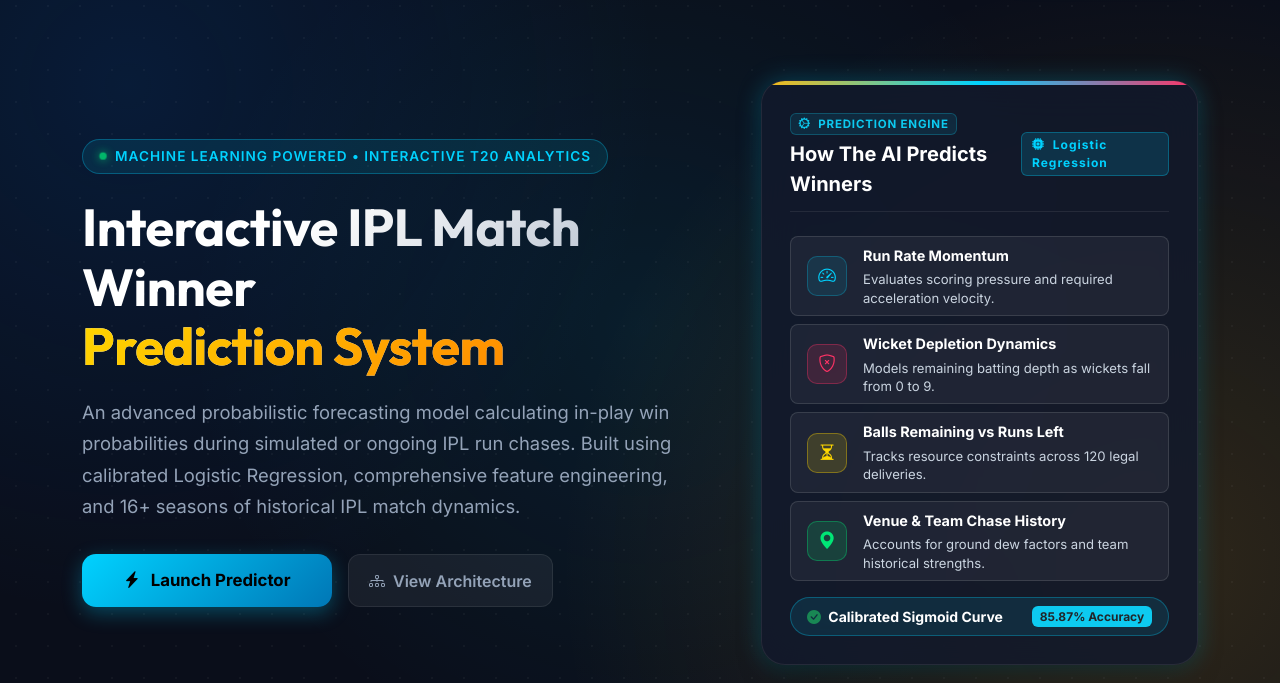
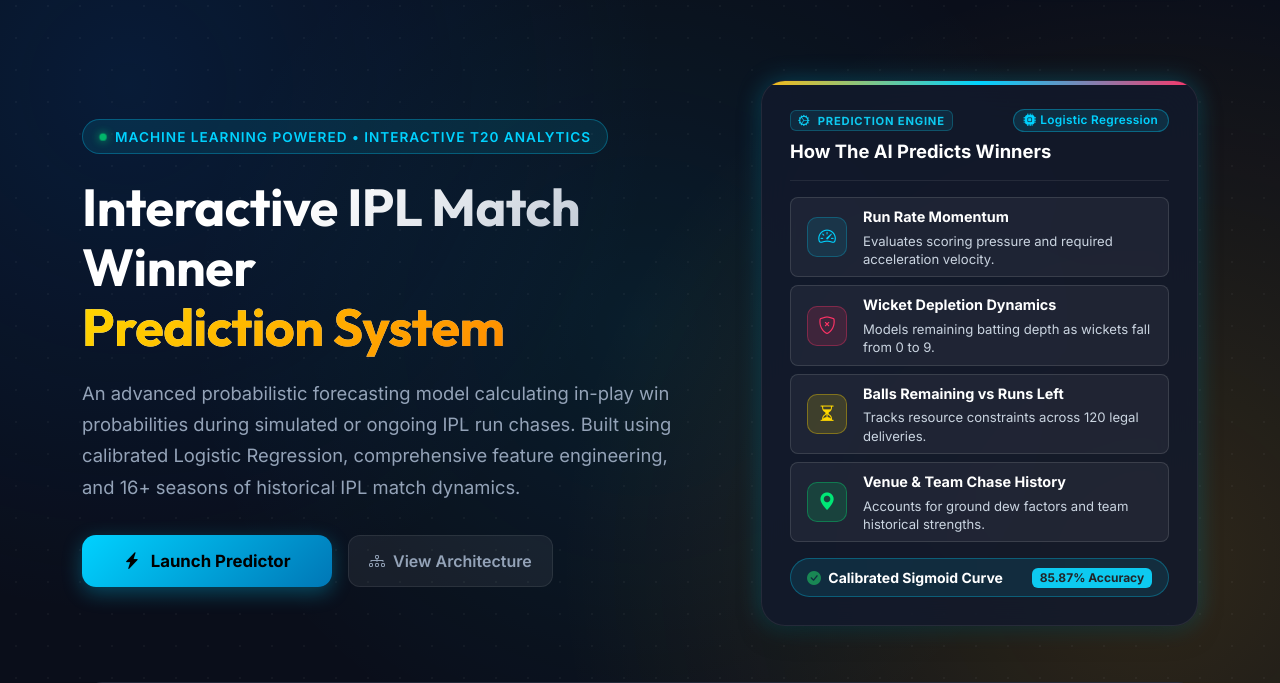
Before and after one commit to Aditya-Passive/ipl-match-winning-prediction-model, a Flask app: page / in a window 1280 px wide. Shown: the part 74-757 px from the top of the page. Run offline with Flask 3, Linux system fonts and the light colour scheme; parts of the project's set-up code (start-up, migrations or seed data) failed here and were passed over.

Commit message:
change in ui

```diff
--- a/static/css/style.css
+++ b/static/css/style.css
@@ -226,10 +226,8 @@ a:hover {
 }
 
 .preview-header {
-    display: flex;
-    justify-content: space-between;
-    align-items: center;
-    margin-bottom: 1.5rem;
+    display: block;
+    margin-bottom: 1.25rem;
     padding-bottom: 0.75rem;
     border-bottom: 1px solid var(--border-color);
 }
--- a/templates/index.html
+++ b/templates/index.html
@@ -81,16 +81,18 @@
                 <div class="col-lg-5">
                     <!-- Machine Learning Engine Overview Card -->
                     <div class="hero-card-preview">
-                        <div class="preview-header">
-                            <div>
-                                <span class="badge bg-info bg-opacity-10 text-info border border-info border-opacity-25 mb-1 text-uppercase fw-bold" style="font-size: 0.72rem; letter-spacing: 0.8px;">
+                        <div class="preview-header mb-3 pb-3" style="border-bottom: 1px solid rgba(255, 255, 255, 0.08);">
+                            <div class="d-flex align-items-center justify-content-between gap-2 mb-2">
+                                <span class="badge bg-info bg-opacity-10 text-info border border-info border-opacity-25 text-uppercase fw-bold" style="font-size: 0.7rem; letter-spacing: 0.8px;">
                                     <i class="bi bi-gear-wide-connected me-1"></i> Prediction Engine
                                 </span>
-                                <div class="text-white fw-bold fs-5">How The AI Predicts Winners</div>
+                                <span class="badge rounded-pill d-inline-flex align-items-center" style="background: rgba(0, 210, 255, 0.12); color: #00d2ff; border: 1px solid rgba(0, 210, 255, 0.35); font-size: 0.74rem; font-weight: 600; padding: 4px 10px; white-space: nowrap; letter-spacing: 0.3px;">
+                                    <i class="bi bi-cpu-fill me-1" style="font-size: 0.78rem;"></i> Logistic Regression
+                                </span>
                             </div>
-                            <span class="broadcast-badge" style="background: rgba(0, 210, 255, 0.15); color: var(--ipl-cyan); border-color: rgba(0, 210, 255, 0.3);">
-                                <i class="bi bi-cpu-fill me-1"></i> Logistic Regression
-                            </span>
+                            <div class="text-white fw-bold" style="font-size: 1.15rem; line-height: 1.3;">
+                                How The AI Predicts Winners
+                            </div>
                         </div>
 
                         <!-- 4 Key Predictive Match Factors -->
```
